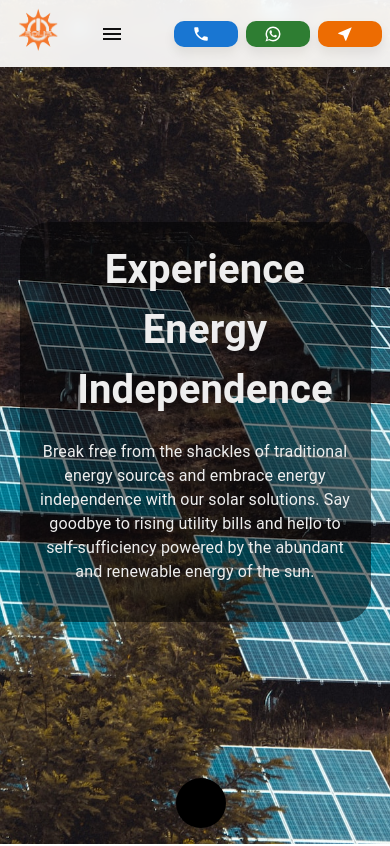
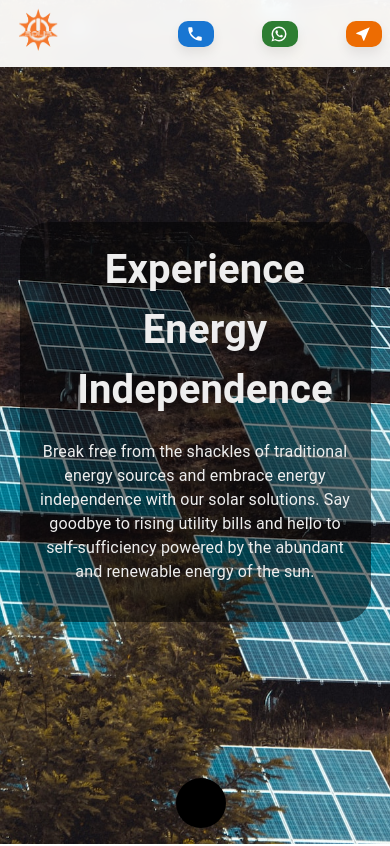
Before and after one commit to joshijacob-solis/solis-main, a React (Create React App) app: page / in a window 390 px wide. Shown: the top 846 px of the page. Built offline with nearby package versions, Linux system fonts and the light colour scheme.

Commit message:
Update styles.js

```diff
--- a/src/components/Header/styles.js
+++ b/src/components/Header/styles.js
@@ -1,25 +1,26 @@
 import { useMediaQuery } from "@mui/material";
 
 export const HeaderStyles = () => {
-  const matches = useMediaQuery("(max-width:825px)");
+  const mobile = useMediaQuery("(max-width:825px)");
 
   return {
     wrapBoxStyle: { flexGrow: 1 },
 
     appBarStyles: {
-      bgcolor: "rgba(255,255,255,0.92)",
+      bgcolor: "rgba(255,255,255,0.94)",
       color: "#111",
       backdropFilter: "saturate(180%) blur(8px)",
       boxShadow: "0 6px 16px rgba(0,0,0,0.08)",
     },
 
     toolBarStyles: {
-      minHeight: matches ? 56 : 64,
-      px: matches ? 1 : 2,
+      minHeight: mobile ? 56 : 64,
+      px: mobile ? 1 : 2,
       display: "flex",
       alignItems: "center",
       justifyContent: "space-between",
       gap: "12px",
+      position: "relative", // needed to pin CTAs on mobile
     },
 
     logoBoxStyles: {
@@ -28,16 +29,16 @@
       mr: 1,
     },
 
-    // Mobile menu icon visible only on <=825px
+    // Hamburger visible only on mobile
     iconButtonStyle: {
       color: "#111",
-      display: matches ? "inline-flex" : "none",
+      display: mobile ? "inline-flex" : "none",
       ml: 0.5,
     },
 
-    // Center nav (hidden on mobile)
+    // Center nav hidden on mobile
     navLinkBoxStyle: {
-      display: matches ? "none" : "flex",
+      display: mobile ? "none" : "flex",
       alignItems: "center",
       gap: "26px",
       mx: 2,
@@ -58,22 +59,40 @@
       opacity: 1,
     },
 
-    // CTA buttons (always visible; icons-only on medium screens using component logic)
-    ctaGroupStyle: {
-      display: "flex",
-      alignItems: "center",
-      gap: "8px",
-      ml: "auto",
-    },
+    // CTA buttons are permanent.
+    // On mobile: icon-only, pinned at right & vertically centered.
+    ctaGroupStyle: mobile
+      ? {
+          position: "absolute",
+          right: 8,
+          top: "50%",
+          transform: "translateY(-50%)",
+          display: "flex",
+          alignItems: "center",
+          gap: 6,
+          zIndex: 1,
+        }
+      : {
+          display: "flex",
+          alignItems: "center",
+          gap: "8px",
+          ml: "auto",
+        },
+
     ctaButton: {
       textTransform: "none",
       fontWeight: 800,
       borderRadius: "10px",
-      px: 1.25,
+      px: mobile ? 0.75 : 1.25,
+      minWidth: mobile ? 36 : 0, // icon-only on mobile
       boxShadow: "0 6px 12px rgba(0,0,0,0.08)",
+      ".MuiButton-startIcon": {
+        marginRight: mobile ? 0 : 8,
+      },
+      "& svg": { fontSize: mobile ? "18px" : "20px" },
     },
 
-    // Drawer styles
+    // Drawer
     drawerStyles: {
       "& .MuiDrawer-paper": {
         height: "auto",
```
